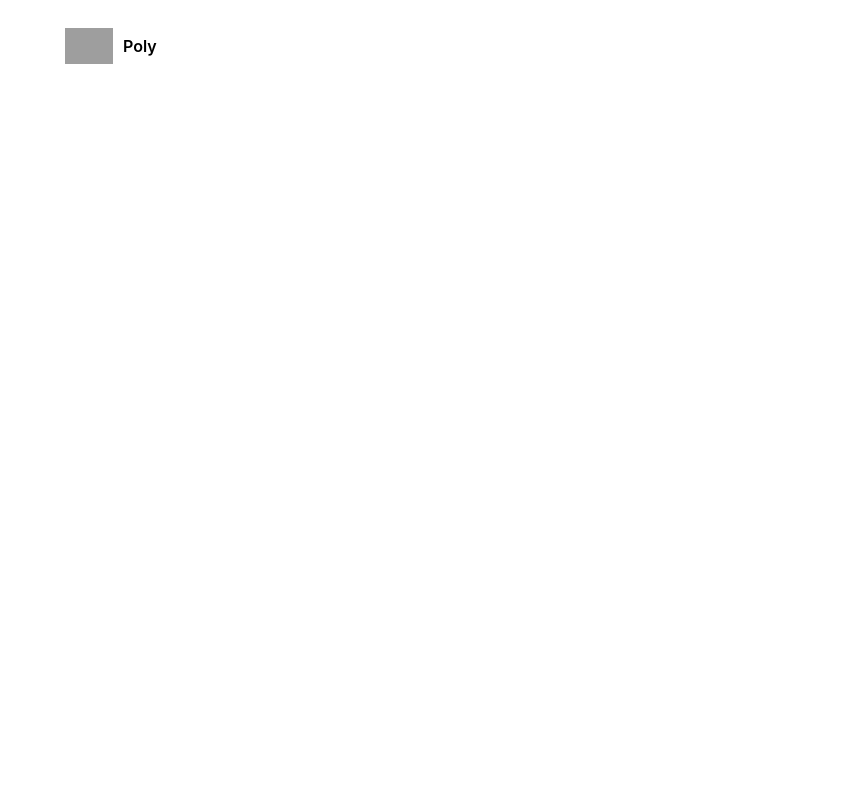
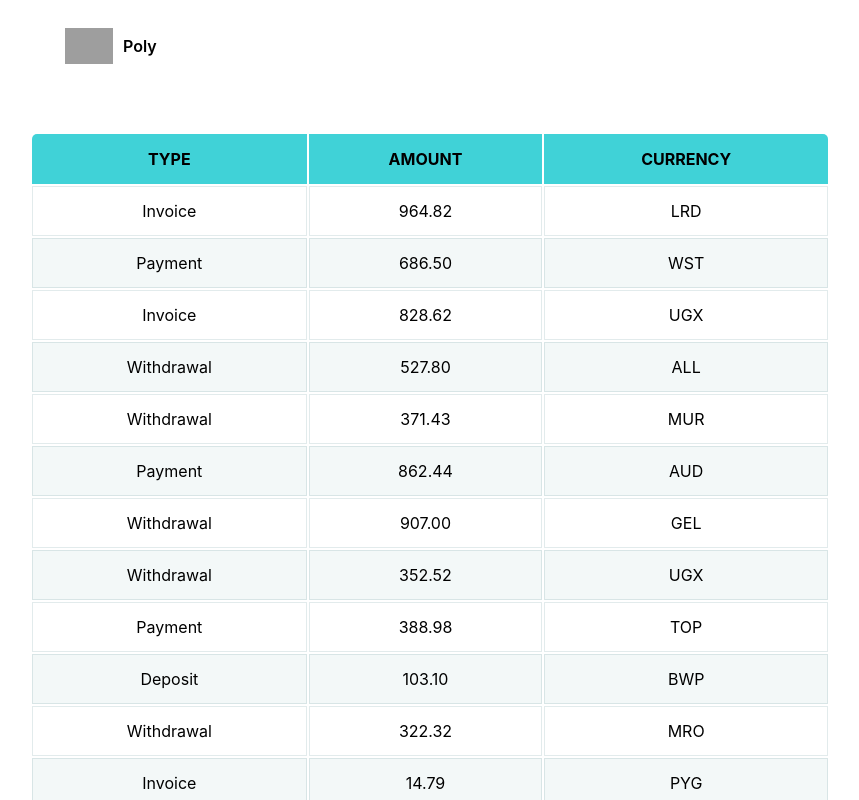
Before and after one commit to lilimafra/goit-react-hw-01-componentss, a React (Create React App) app: page / in a window 1280 px wide. Shown: the part 1040-1840 px from the top of the page, without its empty margins (20-879 px from the left). Before the commit the page ends 1138 px from the top, so only its background shows below. Built offline with nearby package versions, Linux system fonts and the light colour scheme; grey boxes are pictures that could not be loaded.

Commit message:
transactions_changes

```diff
--- a/src/components/App.jsx
+++ b/src/components/App.jsx
@@ -6,6 +6,9 @@ import data from './json/data.json';
 
 import { FriendList } from 'components/Friends/Friends';
 import listOfFriends from './json/friends.json';
+
+import { TransactionHistory } from 'components/TransactionHistory/TransactionHistory';
+import transaction from './json/transactions.json';
 
 export const App = () => {
   return (
@@ -19,6 +22,7 @@ export const App = () => {
       />
       <Statistics title="Upload stats" stats={data} />
       <FriendList friends={listOfFriends}></FriendList>
+      <TransactionHistory transactions={transaction} />
     </div>
   );
 };
--- /dev/null
+++ b/src/components/TransactionHistory/TransactionHistory.jsx
@@ -0,0 +1,38 @@
+import PropTypes from 'prop-types';
+import css from './TransactionHistory.module.css';
+
+export const TransactionHistory = ({ transactions }) => {
+  return (
+    <table className={css.transactionHistory}>
+      <thead className={css.headTable}>
+        <tr>
+          <th>Type</th>
+          <th>Amount</th>
+          <th>Currency</th>
+        </tr>
+      </thead>
+      <tbody className={css.tableBody}>
+        {transactions.map(({ id, type, amount, currency }) => {
+          return (
+            <tr key={id}>
+              <td>{type}</td>
+              <td>{amount}</td>
+              <td>{currency}</td>
+            </tr>
+          );
+        })}
+      </tbody>
+    </table>
+  );
+};
+
+TransactionHistory.propTypes = {
+  transactions: PropTypes.arrayOf(
+    PropTypes.exact({
+      id: PropTypes.string.isRequired,
+      type: PropTypes.string.isRequired,
+      amount: PropTypes.string.isRequired,
+      currency: PropTypes.string.isRequired,
+    })
+  ),
+};
--- /dev/null
+++ b/src/components/TransactionHistory/TransactionHistory.module.css
@@ -0,0 +1,46 @@
+.transactionHistory {
+  margin-top: 50px;
+  margin-left: 50px;
+  width: 800px;
+  border-radius: 5px;
+  border: none;
+
+  background-color: var(--white);
+  box-shadow: var(--shadow);
+}
+
+.headTable {
+  height: 50px;
+  text-transform: uppercase;
+  background-color: #40d2d7;
+  color: var(--white);
+}
+
+.tableBody tr {
+  height: 50px;
+  text-align: center;
+}
+
+.tableBody tr > td {
+  border: 1px #447e8127 solid;
+}
+
+.tableBody tr:nth-child(odd) {
+  background-color: #ffffff5e;
+}
+
+.tableBody tr:nth-child(even) {
+  background-color: #adced027;
+}
+
+.tableBody tr > td:first-child {
+  text-transform: capitalize;
+}
+
+.headTable tr > th:first-child {
+  border-radius: 5px 0 0 0;
+}
+
+.headTable tr > th:last-child {
+  border-radius: 0 5px 0 0px;
+}
```
